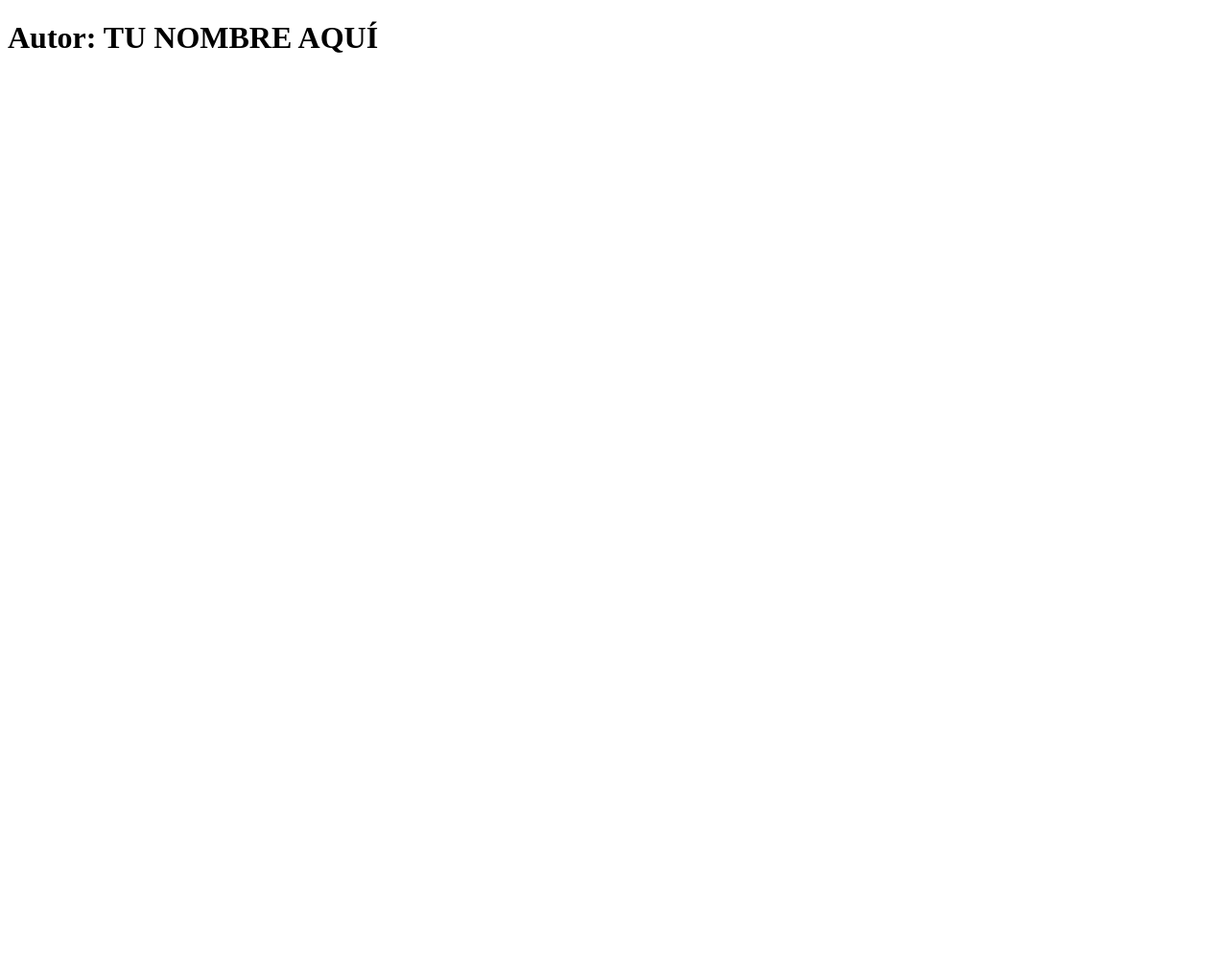
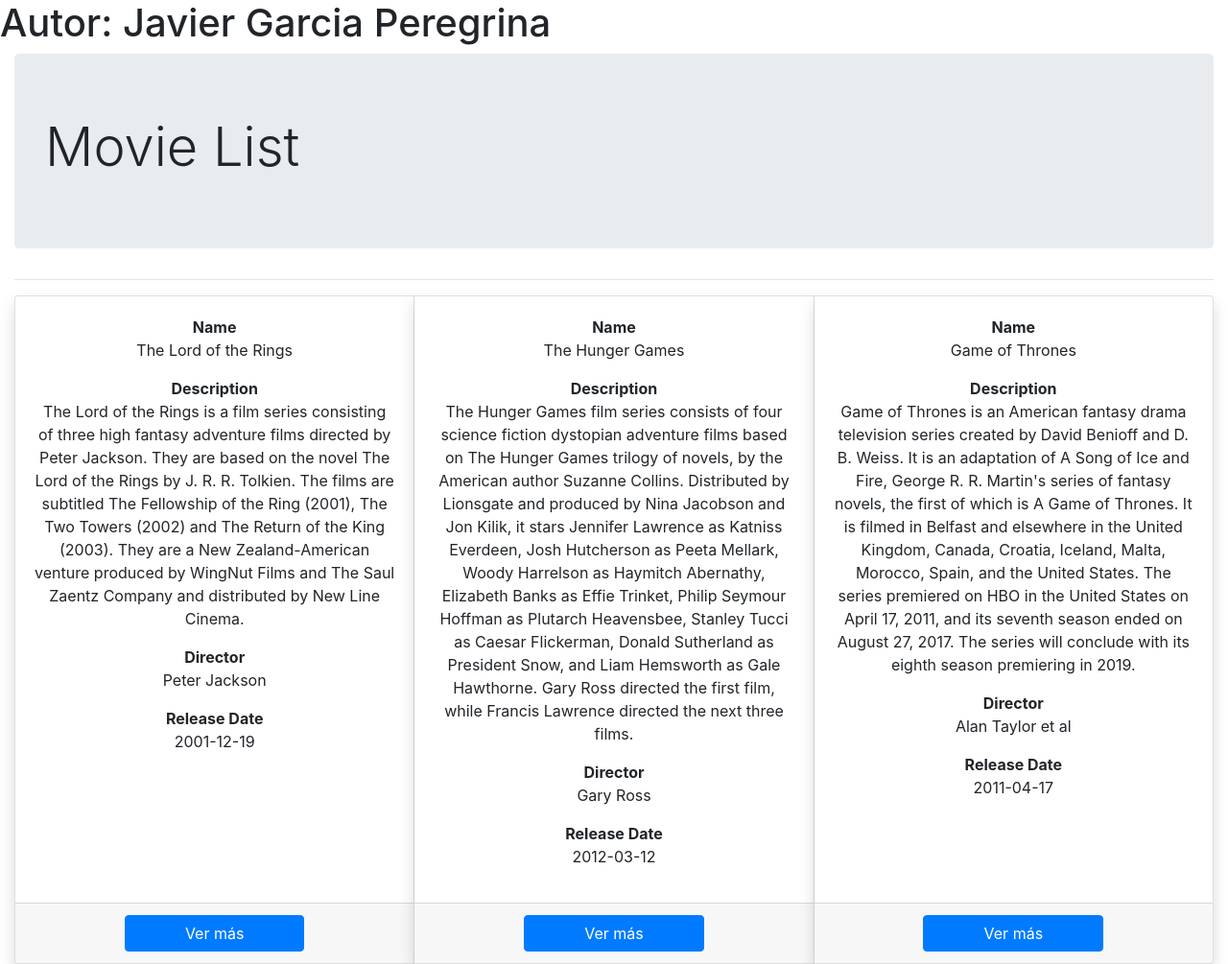
Before and after one commit to JPeregrina/practica_vuejs_componentes, a website: page index.html in a window 1280 px wide. Shown: the whole page at 96% size. Before the commit the page ends 800 px from the top, so only its background shows below. Drawn offline with nearby package versions, Linux system fonts and the light colour scheme.

Commit message:
Copiado de index.html

```diff
--- a/index.html
+++ b/index.html
@@ -7,15 +7,34 @@
         <meta name="author" content="">
         <meta name="description" content="">
         <meta name="viewport" content="width=device-width, initial-scale=1">
-        <!-- TODO: Cargar CSS Bootstrap (no es necesario el JS) -->
+        <link rel="stylesheet" href="https://stackpath.bootstrapcdn.com/bootstrap/4.3.1/css/bootstrap.min.css">
     </head>
 
     <body>
 
-        <h1 id="autor">Autor: TU NOMBRE AQUÍ</h1>
+        <h1 id="autor">Autor: Javier Garcia Peregrina</h1>
 
-        <!-- https://vuejs.org/v2/guide/index.html -->
         <div id="app">
+            <div class="container-fluid">
+                <div class="jumbotron">
+                        <h1 class="display-4" id="title">{{ col.collection.title }}</h1>
+                </div>
+                <hr>
+                <div class="card-group">
+                    <div class="card shadow " v-for="item in col.collection.items">
+                        <div class="card-body text-center">
+                            <dl v-for="object in item.data">
+                                <dt> {{ object.prompt }} </dt>
+                                <dd> {{ object.value }} </dd>
+                            </dl>
+                        </div>
+                        <div class="card-footer text-center">
+                            <a type="button" class="btn btn-primary w-50" v-bind:href="item.href"> Ver más </a>
+                        </div>
+                    </div>
+                </div>
+            </div>
+
             <!--
                  TODO: Aplicación VueJS. Ver archivo ./js/script.js
                - Mostrar el título de la colección dentro de un componente Jumbotron de Bootstrap https://getbootstrap.com/docs/4.0/components/jumbotron/. En su interior habrá un <h1> con id "title" que mostrará el título de la colección
@@ -25,9 +44,6 @@
 
         </div>
 
-
-
-        <!-- Plantilla para el componente edit-form -->
         <script type="text/x-template" id="editForm">
 
             <!--
@@ -47,9 +63,12 @@
 
         </script>
 
+        <script src="https://cdn.jsdelivr.net/npm/vue@2/dist/vue.js"></script>
+        <script src="js/script.js"></script>
 
-        <!-- TODO: Cargar librería VueJS y archivo js/script.js -->
-
+        <script src="https://code.jquery.com/jquery-3.3.1.slim.in.js"></script>
+        <script src="https://cdnjs.cloudflare.com/ajax/libs/poper.js/1.14.7/umd/popper.min.js"></script>
+        <script src="https://stackpath.bootstrapcdn.com/bootsrap/4.3.1/js/bootstrap.min.js"></script>
     </body>
 
 </html>
--- a/package.json
+++ b/package.json
@@ -8,7 +8,9 @@
   "description": "Práctica de Componentes de VueJS del módulo de Diseño de Interfaces Web.",
   "license": "GPL-3.0",
   "author": "Pedro Prieto",
-  "dependencies": {},
+  "dependencies": {
+    "boostrap": "^2.0.0"
+  },
   "devDependencies": {
     "chromedriver": "^96.0.0",
     "nightwatch": "^1.7.13",
```
Also changed, not shown: 1 other file.
